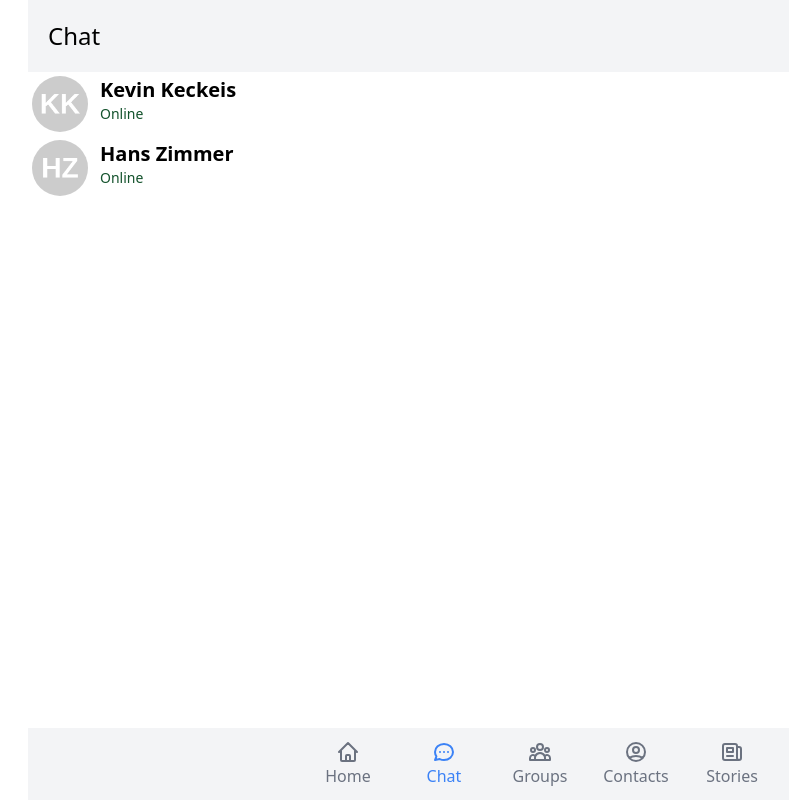
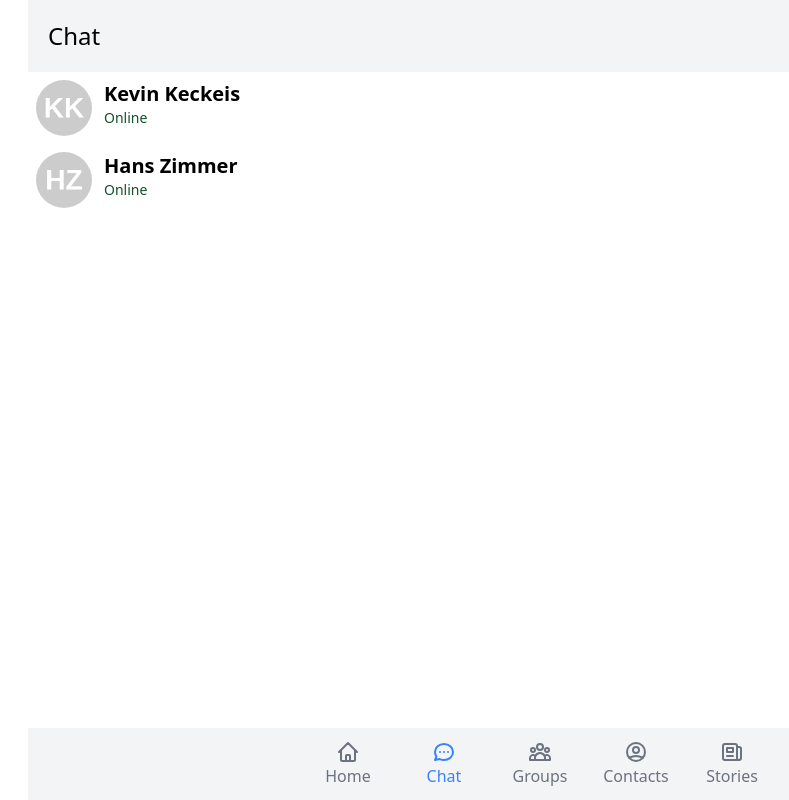
Before and after one commit to kevinkeckeis/chat, a React (Create React App) app: page /chats in a window 1280 px wide. Shown: the whole page, without its empty margins (100-889 px from the left). Built offline with nearby package versions, Linux system fonts and the light colour scheme; what chance would draw is missing.

Commit message:
adjust padding in contactItem

```diff
--- a/src/components/ContactItem.js
+++ b/src/components/ContactItem.js
@@ -11,7 +11,7 @@ const ContactItem = ({ contact }) => {
   };
   return (
     <NavLink to={'/chats/' + contact.id}>
-      <li className='p-1 flex hover:bg-slate-200 active:bg-slate-400 transition duration-300'>
+      <li className='p-2 flex hover:bg-slate-200 active:bg-slate-400 transition duration-300'>
         <img
           className='w-14 rounded-full'
           src={contact.picture}
```
